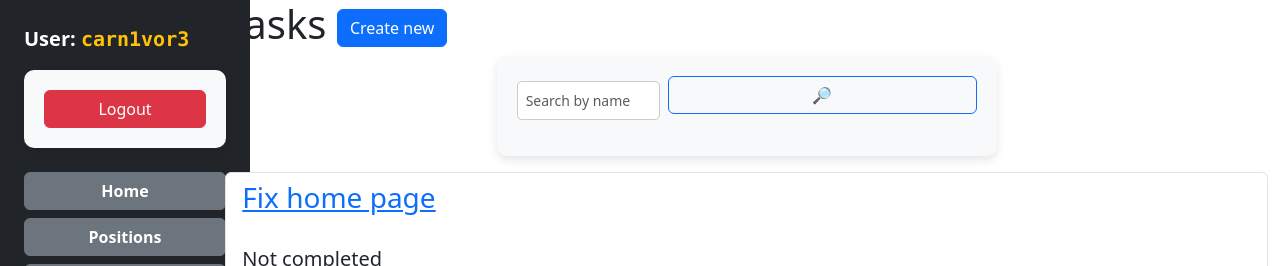
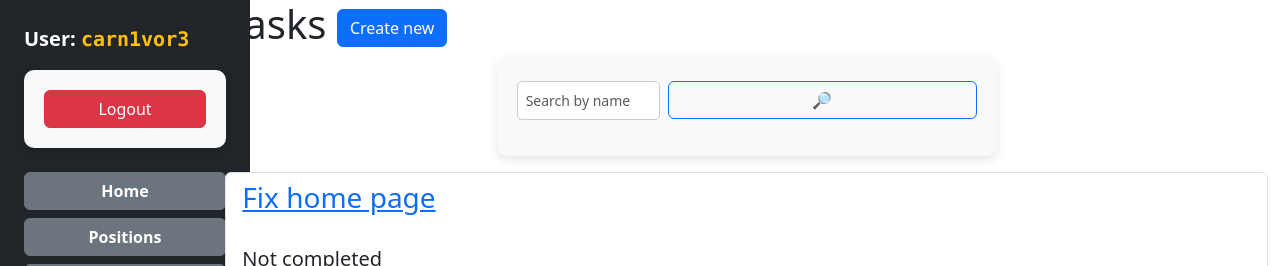
Before and after one commit to Carn1vor3/it-company-manager, a Django app: page /manager/task/ in a window 1280 px wide. Shown: the top 266 px of the page. Run offline with Django 5.2, Linux system fonts and the light colour scheme; a user stored in the database is signed in; data comes from the database, SQL or seed files in the repository; parts of the project's set-up code (start-up, migrations or seed data) failed here and were passed over; some libraries are stand-ins or nearby versions.

```diff
--- a/templates/manager/position_list.html
+++ b/templates/manager/position_list.html
@@ -7,7 +7,7 @@
   <form action="" method="get" class="d-flex gap-2 mb-3">
     {% csrf_token %}
     {{ search_form|crispy }}
-    <button type="submit" class="btn btn-outline-primary" style="align-self: flex-start;">🔎</button>
+    <button type="submit" class="btn btn-outline-primary" style="align-self: flex-start; margin-top: 5px">🔎</button>
   </form>
 
   {% for position in position_list %}
--- a/templates/manager/task_list.html
+++ b/templates/manager/task_list.html
@@ -7,7 +7,7 @@
   <form action="" method="get" class="d-flex gap-2 mb-3">
     {% csrf_token %}
     {{ search_form|crispy }}
-    <button type="submit" class="btn btn-outline-primary" style="align-self: flex-start;">🔎</button>
+    <button type="submit" class="btn btn-outline-primary" style="align-self: flex-start; margin-top: 5px">🔎</button>
   </form>
 
 
--- a/templates/manager/task_type_list.html
+++ b/templates/manager/task_type_list.html
@@ -7,7 +7,7 @@
   <form action="" method="get" class="d-flex gap-2 mb-3">
     {% csrf_token %}
     {{ search_form|crispy }}
-    <button type="submit" class="btn btn-outline-primary" style="align-self: flex-start;">🔎</button>
+    <button type="submit" class="btn btn-outline-primary" style="align-self: flex-start; margin-top: 5px">🔎</button>
   </form>
 
   {% for task_type in task_type_list %}
--- a/templates/manager/worker_list.html
+++ b/templates/manager/worker_list.html
@@ -7,7 +7,7 @@
   <form action="" method="get" class="d-flex gap-2 mb-3">
     {% csrf_token %}
     {{ search_form|crispy }}
-    <button type="submit" class="btn btn-outline-primary" style="align-self: flex-start;">🔎</button>
+    <button type="submit" class="btn btn-outline-primary" style="align-self: flex-start; margin-top: 5px">🔎</button>
   </form>
 
   {% for worker in worker_list %}
```
